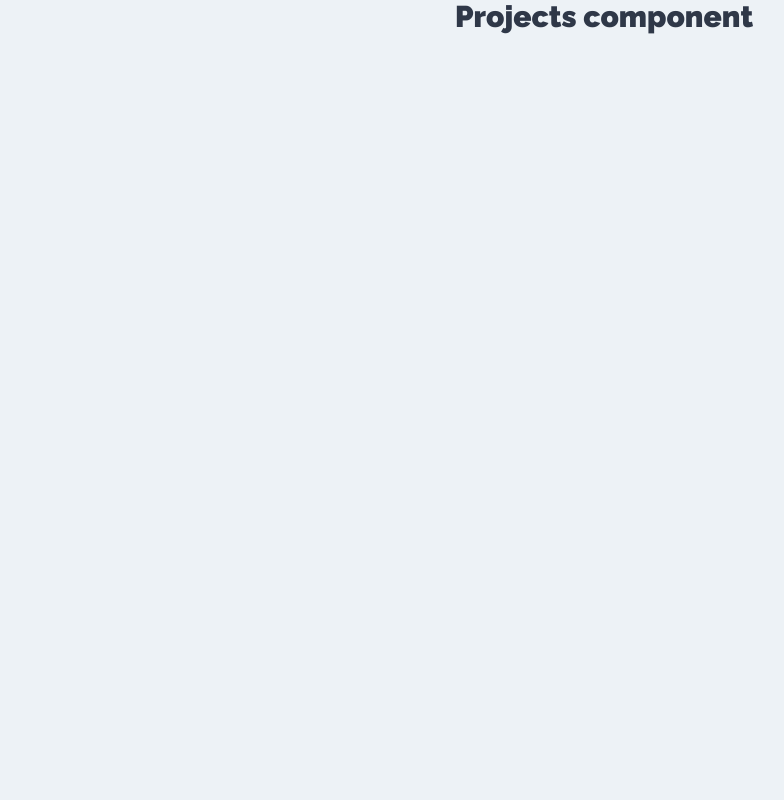
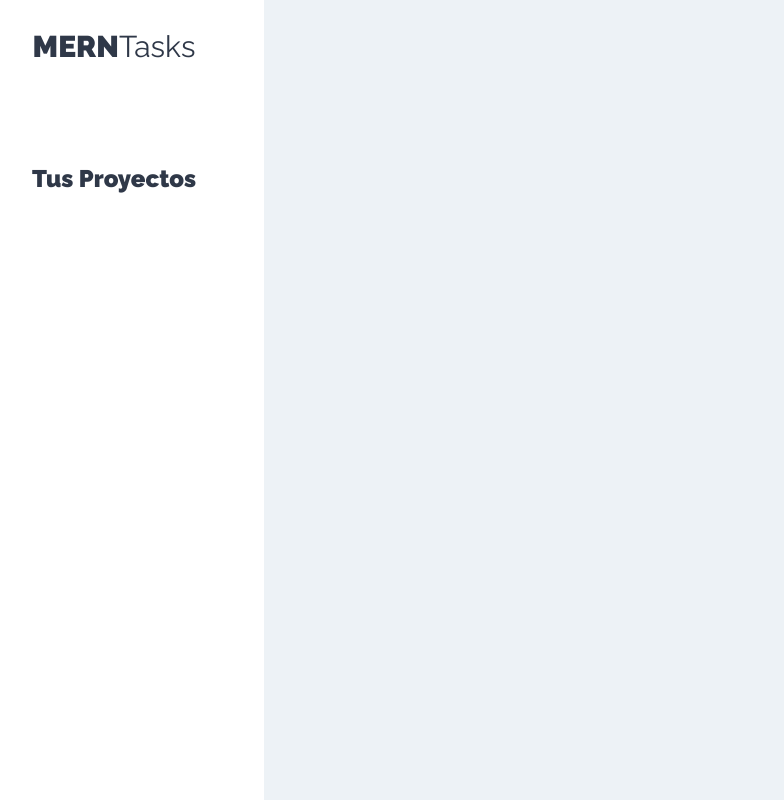
Before and after one commit to santiago-rodrig/mern-projects-manager-frontend, a React (Create React App) app: page /projects in a window 1280 px wide. Shown: the whole page, without its empty margins (36-820 px from the left). Built offline with nearby package versions, Linux system fonts and the light colour scheme.

Commit message:
feature: Projects jsx and Sidebar component

```diff
--- /dev/null
+++ b/src/components/layout/Sidebar.js
@@ -0,0 +1,12 @@
+import React from 'react'
+
+const Sidebar = () => (
+    <aside>
+        <h1>MERN<span>Tasks</span></h1>
+        <div className="proyectos">
+            <h2>Tus Proyectos</h2>
+        </div>
+    </aside>
+)
+
+export default Sidebar
--- a/src/components/projects/Projects.js
+++ b/src/components/projects/Projects.js
@@ -1,7 +1,18 @@
 import React from 'react'
+import Sidebar from '../layout/Sidebar'
 
 const Projects = () => {
-    return <h1>Projects component</h1>
+    return (
+        <div className="contenedor-app">
+            <Sidebar />
+            <div className="contenedor-principal">
+                <main>
+                    <div className="contenedor-tareas">
+                    </div>
+                </main>
+            </div>
+        </div>
+    )
 }
 
 export default Projects
```
